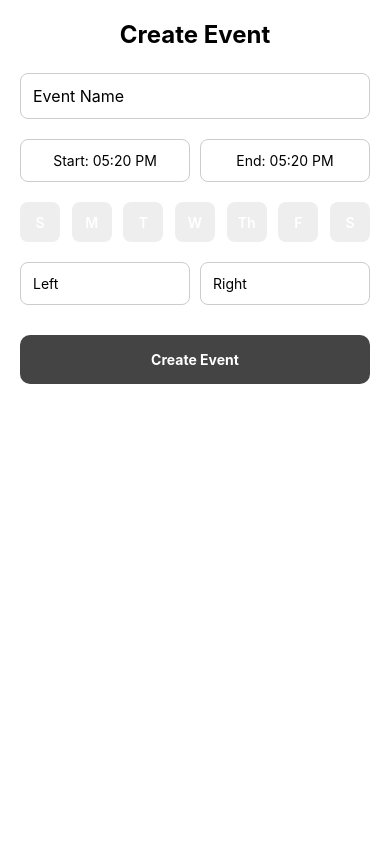
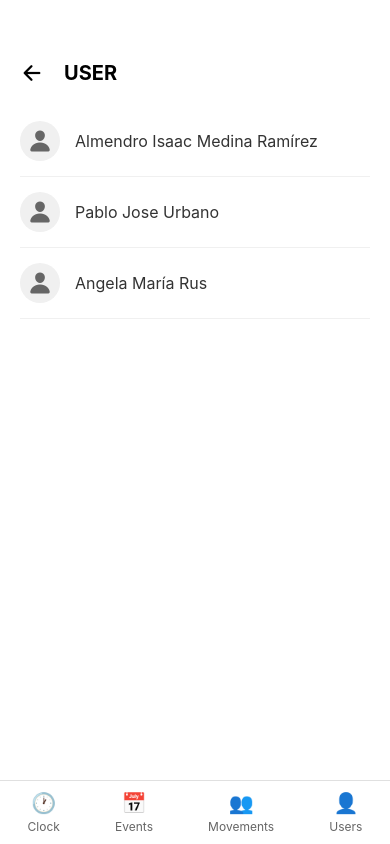
Before and after one commit to AlanMedina53232/Malbouche, a React Native app: screen /Users in a window 390 px wide. Built offline with nearby package versions, Linux system fonts and the light colour scheme.

Commit message:
Create Users Screen and Navigation Bar Component

```diff
--- a/App.js
+++ b/App.js
@@ -2,11 +2,11 @@ import { StatusBar } from 'expo-status-bar';
 import { StyleSheet } from 'react-native';
 import { NavigationContainer } from '@react-navigation/native';
 import { createNativeStackNavigator } from '@react-navigation/native-stack';
-// import BottomTabsNavigator from './navigation/bottomTabsNavigator';
 import EventsScreen from './principals/eventsScreen';
 import NewEventScreen from './principals/newEventScreen';
 import Login from './principals/login';
 import ScheduleScreen from './principals/scheduleScreen';
+import UsersScreen from './principals/usersScreen';
 import { EventProvider } from './context/eventContext';
 
 const Stack = createNativeStackNavigator();
@@ -19,8 +19,8 @@ export default function App() {
           <Stack.Screen name="Login" component={Login} />
           <Stack.Screen name="EventsScreen" component={EventsScreen} />
           <Stack.Screen name="NewEventScreen" component={NewEventScreen} />
-          {/* <Stack.Screen name="Home" component={BottomTabsNavigator} /> */}
           <Stack.Screen name="Schedule" component={ScheduleScreen} />
+          <Stack.Screen name="Users" component={UsersScreen} />
         </Stack.Navigator>
         <StatusBar style="auto" />
       </NavigationContainer>
--- /dev/null
+++ b/components/NavigationBar.js
@@ -0,0 +1,59 @@
+import React from 'react';
+import { View, Text, TouchableOpacity, StyleSheet } from 'react-native';
+import { useNavigation } from '@react-navigation/native';
+
+const NavigationBar = () => {
+  const navigation = useNavigation();
+
+  const navItems = [
+    { name: 'Clock', icon: '🕐' },
+    { name: 'Events', icon: '📅' },
+    { name: 'Movements', icon: '👥' },
+    { name: 'Users', icon: '👤' }
+  ];
+
+  return (
+    <View style={styles.navbar}>
+      {navItems.map((item, index) => (
+        <TouchableOpacity
+          key={index}
+          style={styles.navItem}
+          onPress={() => navigation.navigate(item.name)}
+        >
+          <Text style={styles.navIcon}>{item.icon}</Text>
+          <Text style={styles.navText}>{item.name}</Text>
+        </TouchableOpacity>
+      ))}
+    </View>
+  );
+};
+
+const styles = StyleSheet.create({
+  navbar: {
+    flexDirection: 'row',
+    justifyContent: 'space-around',
+    alignItems: 'center',
+    backgroundColor: '#ffffff',
+    paddingVertical: 10,
+    borderTopWidth: 1,
+    borderTopColor: '#e0e0e0',
+    position: 'absolute',
+    bottom: 0,
+    left: 0,
+    right: 0,
+  },
+  navItem: {
+    alignItems: 'center',
+    justifyContent: 'center',
+  },
+  navIcon: {
+    fontSize: 20,
+    marginBottom: 4,
+  },
+  navText: {
+    fontSize: 12,
+    color: '#666666',
+  },
+});
+
+export default NavigationBar;
--- a/principals/usersScreen.js
+++ b/principals/usersScreen.js
@@ -0,0 +1,82 @@
+import React from 'react';
+import { View, Text, StyleSheet, TouchableOpacity, ScrollView } from 'react-native';
+import { Ionicons } from '@expo/vector-icons';
+import NavigationBar from '../components/NavigationBar';
+
+const UsersScreen = ({ navigation }) => {
+  const users = [
+    { id: 1, name: 'Almendro Isaac Medina Ramírez' },
+    { id: 2, name: 'Pablo Jose Urbano' },
+    { id: 3, name: 'Angela María Rus' }
+  ];
+
+  return (
+    <View style={styles.container}>
+      <View style={styles.header}>
+        <TouchableOpacity onPress={() => navigation.goBack()}>
+          <Ionicons name="arrow-back" size={24} color="black" />
+        </TouchableOpacity>
+        <Text style={styles.title}>USER</Text>
+      </View>
+
+      <ScrollView style={styles.userList}>
+        {users.map(user => (
+          <View key={user.id} style={styles.userItem}>
+            <View style={styles.avatar}>
+              <Ionicons name="person" size={24} color="#666" />
+            </View>
+            <Text style={styles.userName}>{user.name}</Text>
+          </View>
+        ))}
+      </ScrollView>
+
+      <NavigationBar />
+    </View>
+  );
+};
+
+const styles = StyleSheet.create({
+  container: {
+    flex: 1,
+    backgroundColor: '#ffffff',
+  },
+  header: {
+    flexDirection: 'row',
+    alignItems: 'center',
+    paddingHorizontal: 20,
+    paddingTop: 60,
+    paddingBottom: 20,
+    backgroundColor: '#ffffff',
+  },
+  title: {
+    fontSize: 20,
+    fontWeight: 'bold',
+    marginLeft: 20,
+  },
+  userList: {
+    flex: 1,
+    paddingHorizontal: 20,
+  },
+  userItem: {
+    flexDirection: 'row',
+    alignItems: 'center',
+    paddingVertical: 15,
+    borderBottomWidth: 1,
+    borderBottomColor: '#f0f0f0',
+  },
+  avatar: {
+    width: 40,
+    height: 40,
+    borderRadius: 20,
+    backgroundColor: '#f0f0f0',
+    justifyContent: 'center',
+    alignItems: 'center',
+    marginRight: 15,
+  },
+  userName: {
+    fontSize: 16,
+    color: '#333333',
+  },
+});
+
+export default UsersScreen;
```
